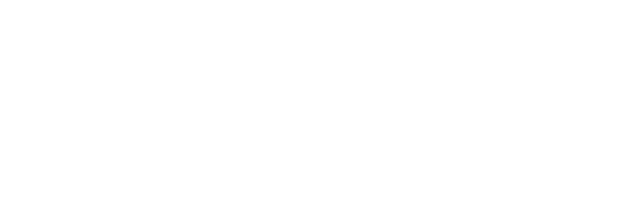
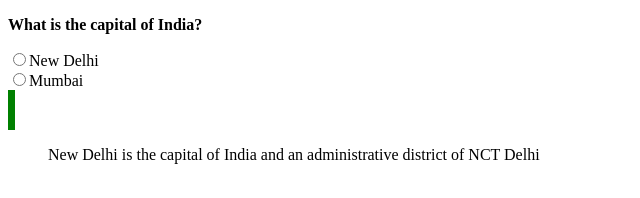
Before and after one commit to acciojob/trivia-AkshithMuddagoni, a website: page main.html in a window 1280 px wide. Shown: the whole page, without its empty margins (0-640 px from the left). Drawn offline with Linux system fonts and the light colour scheme.

Commit message:
created a submission

```diff
--- a/main.html
+++ b/main.html
@@ -7,8 +7,14 @@
 </head>
 
 <body>
-	<!-- the entire body must be written by student -->
-
+	<!-- the entire body must be written-->
+	<p><strong> What is the capital of India?</strong></p>
+	<input type = "radio" value = "new delhi" name = "capital" >New Delhi
+	<br>
+	<input type = "radio" value = "mumbai" name ="capital">Mumbai
+    <br>
+	<div id = "eg1"></div>
+	<blockquote id = "eg2" >New Delhi is the capital of India and an administrative district of NCT Delhi</blockquote>
     <script type="text/javascript" src="./script.js">
 </script>
 
--- a/styles.css
+++ b/styles.css
@@ -1,2 +1,9 @@
 
 /* Your CSS Code here. */
+#eg1{
+	width: 7px;
+	height: 40px;
+	left: 0px;
+	top: 0px;
+	background-color:green;
+}
```
